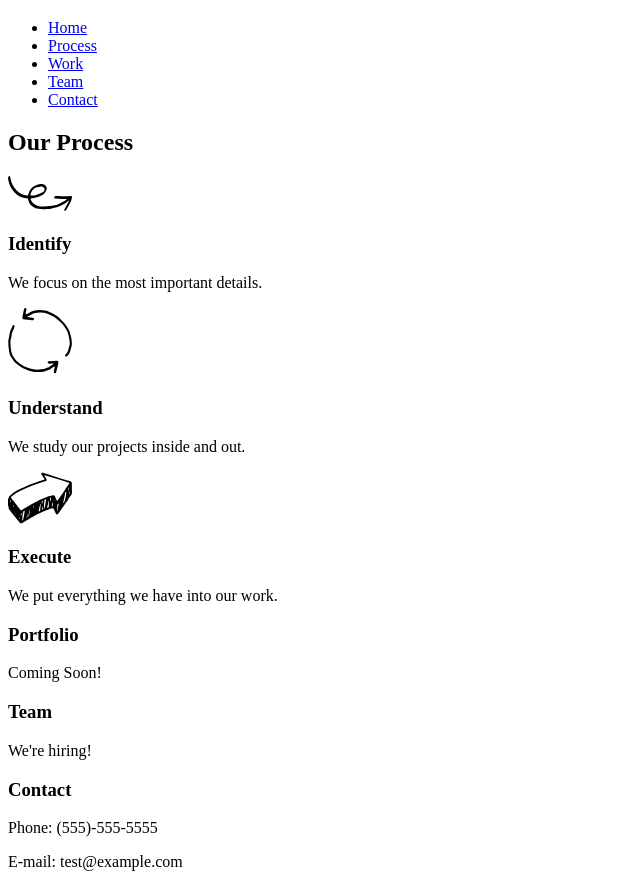
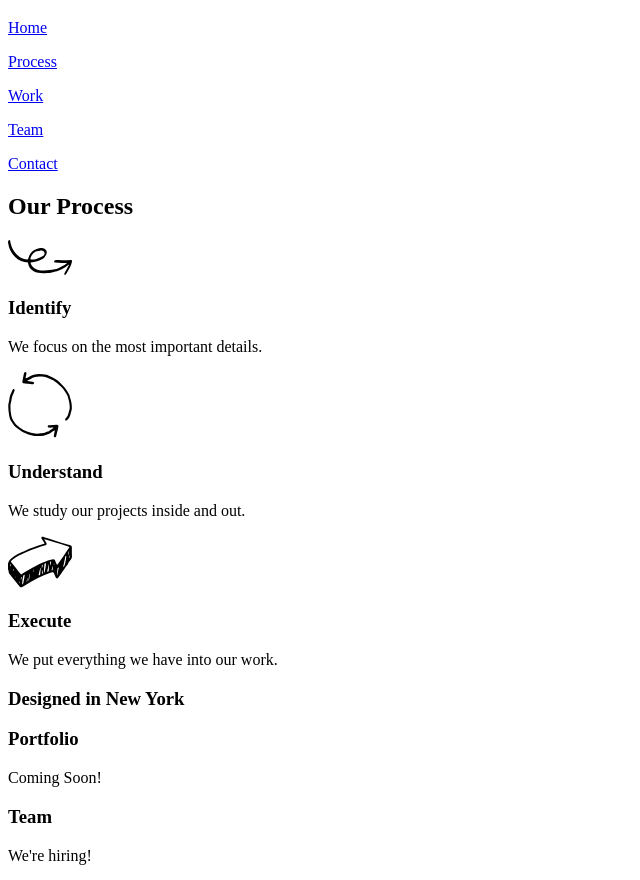
Before and after one commit to iriswyss/broadway_design, a plain HTML site: page index.html in a window 1280 px wide. Shown: the part 61-941 px from the top of the page, without its empty margins (0-640 px from the left). Drawn offline with Linux system fonts and the light colour scheme.

Commit message:
Korrekturen HTML

```diff
--- a/index.html
+++ b/index.html
@@ -7,37 +7,35 @@
     <title>Broadway Design</title>
   </head>
   <body>
-    <div class="header">
+    <div class="hero">
       <h1>Broadway Design</h1>
       <div class="navigation">
-        <ul>
-          <li><a href="#">Home</a></li>
-          <li><a href="#">Process</a></li>
-          <li><a href="#">Work</a></li>
-          <li><a href="#">Team</a></li>
-          <li><a href="#">Contact</a></li>
-        </ul>
+        <p><a class="btn-nav" href="#">Home</a></p>
+        <p><a class="btn-nav" href="#">Process</a></p>
+        <p><a class="btn-nav" href="#">Work</a></p>
+        <p><a class="btn-nav" href="#">Team</a></p>
+        <p><a class="btn-nav" href="#">Contact</a></p>
       </div>
     </div>
 
-    <div class="main">
+    <div class="supporting" id="process">
       <h2>Our Process</h2>
-      <div class="steps">
-          <div class="imgage">
+      <div class="supporting--item">
+          <div class="supporting--item--imgage">
             <img src="./resources/images/identify.svg" alt="Icon Identify">
           </div>
           <h3>Identify</h3>
           <p>We focus on the most important details.</p>
       </div>
-      <div class="steps">
-          <div class="imgage">
+      <div class="supporting--item">
+          <div class="supporting--item--imgage">
             <img src="./resources/images/understand.svg" alt="Icon Understand">
           </div>
           <h3>Understand</h3>
           <p>We study our projects inside and out.</p>
       </div>
-      <div class="steps">
-          <div class="imgage">
+      <div class="supporting--item">
+          <div class="supporting--item--imgage">
             <img src="./resources/images/execute.svg" alt="Icon Execute">
           </div>
           <h3>Execute</h3>
@@ -45,19 +43,31 @@
       </div>
     </div>
 
-    <div class="motto">
-        <h3 class="header--motto"></h3>
+    <div class="hero">
+        <h3>Designed in New York</h3>
     </div>
 
-    <div class="side">
+    <div class="supporting" id="work">
+      <div class="supporting--item">
         <h3>Portfolio</h3>
         <p>Coming Soon!</p>
+      </div>
+    </div>
+
+    <div class="supporting" id="team">
+      <div class="supporting--item">
         <h3>Team</h3>
         <p>We're hiring!</p>
+      </div>
+    </div>
+
+    <div class="supporting" id="contact">
+      <div class="supporting--item">
         <h3>Contact</h3>
         <p>Phone: (555)-555-5555</p>
         <p>E-mail: test@example.com</p>
         <p>Twitter: @test</p>
+      </div>
     </div>
 
     <div class="footer">
```
